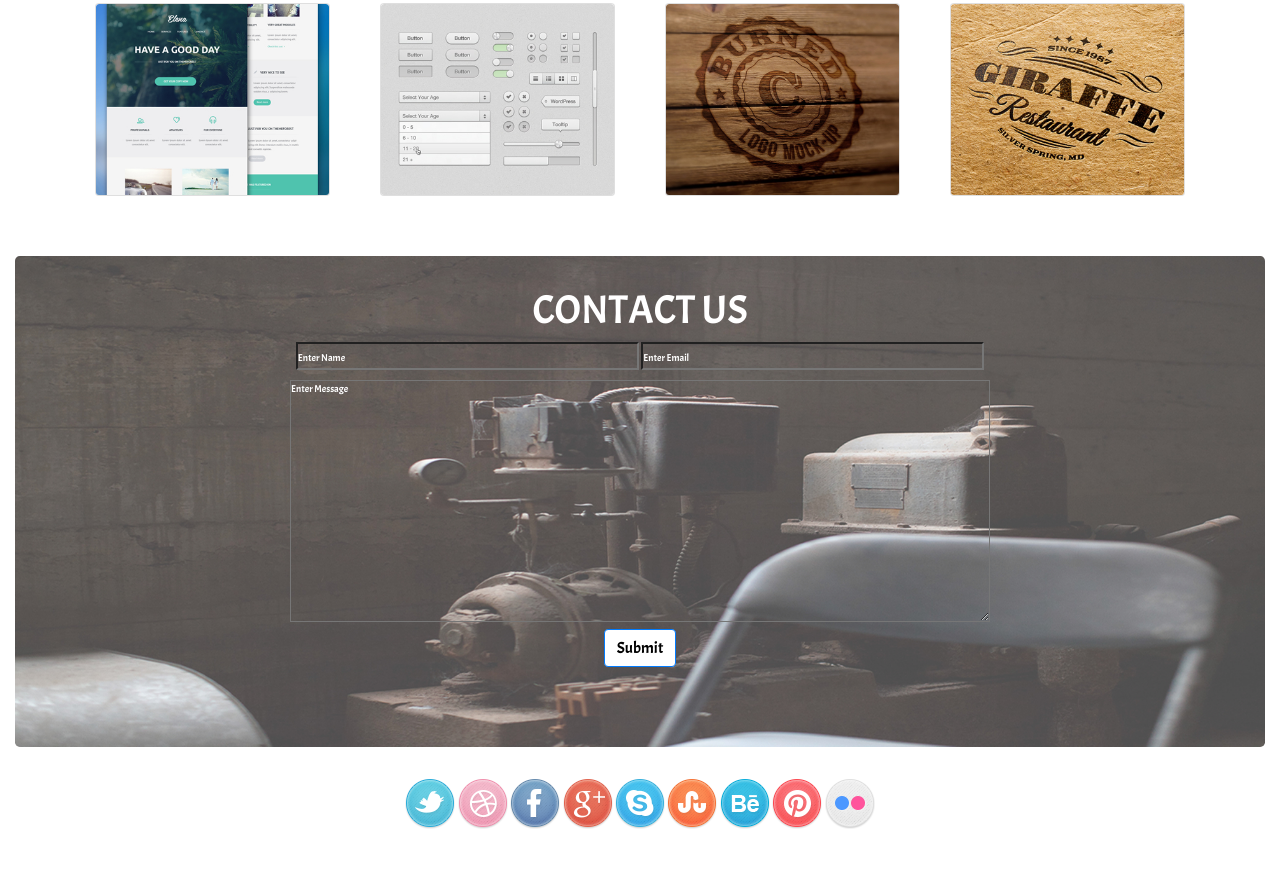
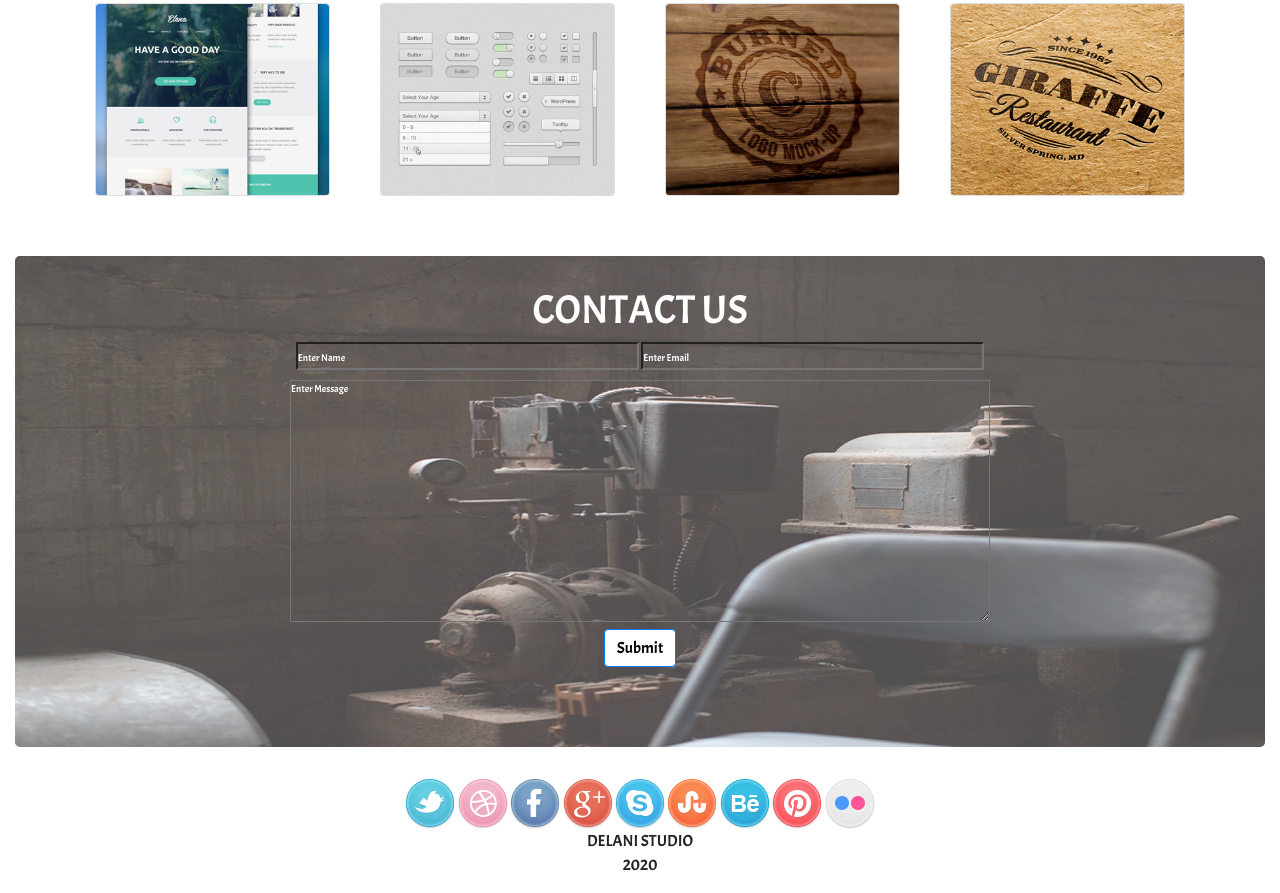
Before and after one commit to Benitha250/Delani-Studio, a plain HTML site: page index.html in a window 1280 px wide. Shown: the part 2029-2922 px from the top of the page. Before the commit the page ends 2858 px from the top, so only its background shows below. Drawn offline with Linux system fonts and the light colour scheme.

Commit message:
add footer section

```diff
--- a/index.html
+++ b/index.html
@@ -176,5 +176,9 @@
             <img src="./imgs/assets/social_icons/flickr.png" >
             </div>
         </section>
+        <!--Footer section-->
+        <div class="text-center footer">
+            <p>DELANI STUDIO<br>2020</p>
+        </div>
     </body>
 </html>
```
